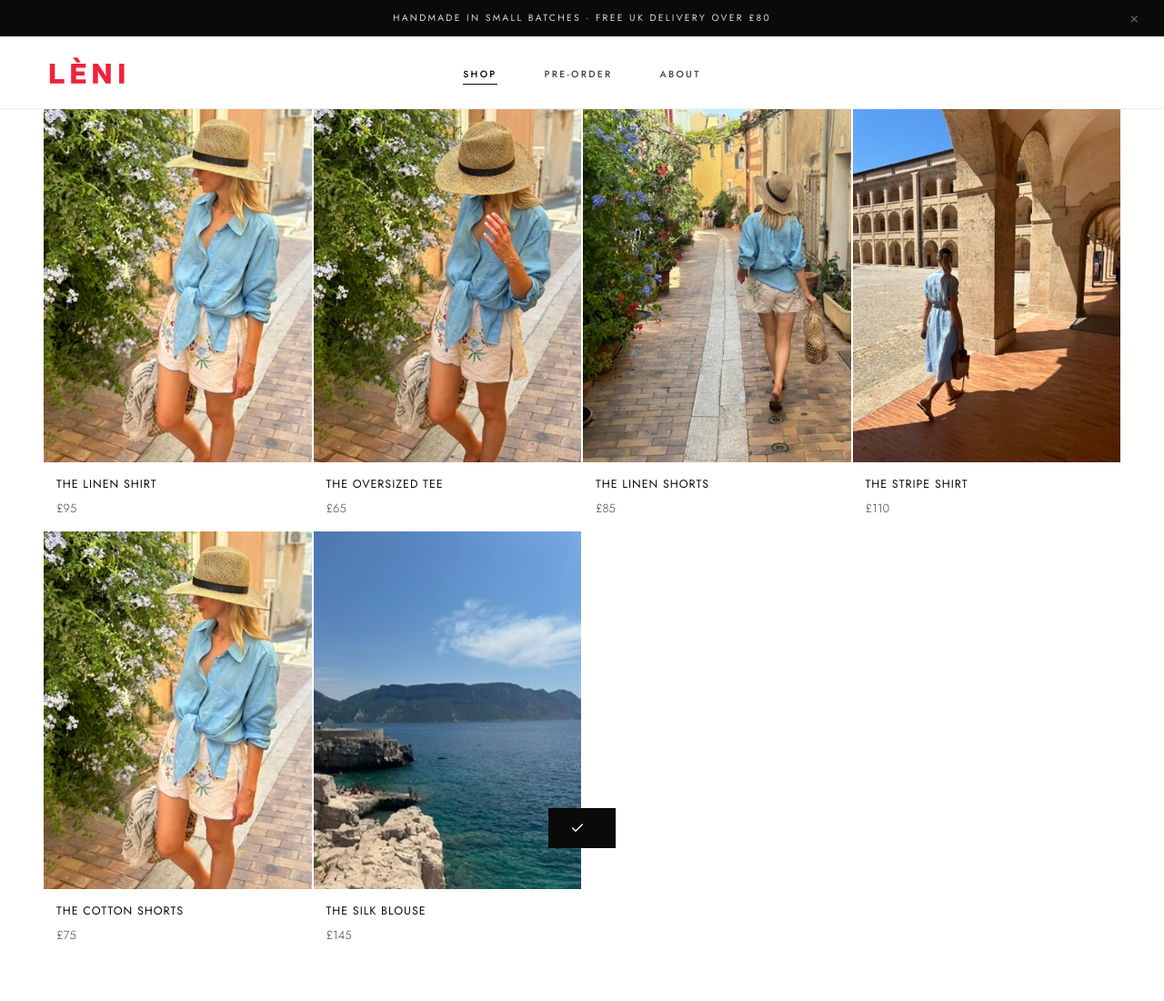
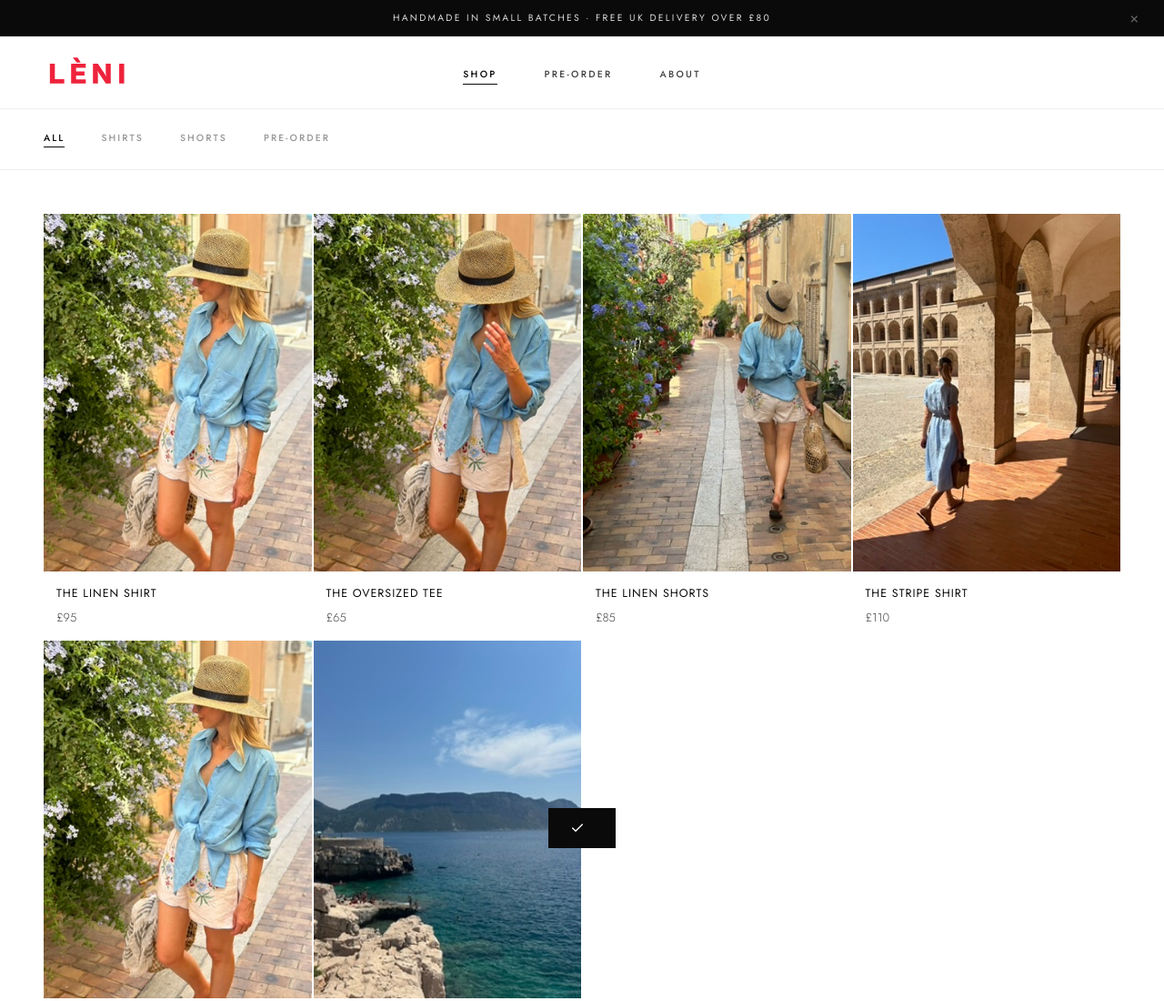
Before and after one commit to brooke-gif/leni-website, a plain HTML site: page shop.html in a window 1280 px wide. Shown: the top 1100 px of the page at 91% size. Drawn offline with Linux system fonts and the light colour scheme.

Commit message:
Add files via upload

```diff
--- a/style.css
+++ b/style.css
@@ -885,7 +885,7 @@
 }
 .shop-header h1 { font-size: clamp(2.4rem, 6vw, 5.5rem); font-weight: 200; }
 .shop-filters {
-  padding: 24px 0;
+  padding: calc(var(--announce-h) + var(--nav-h) + 24px) 0 24px;
   border-bottom: 1px solid var(--border-light);
 }
 .shop-filters__inner { display: flex; gap: 40px; align-items: center; flex-wrap: wrap; }
```
